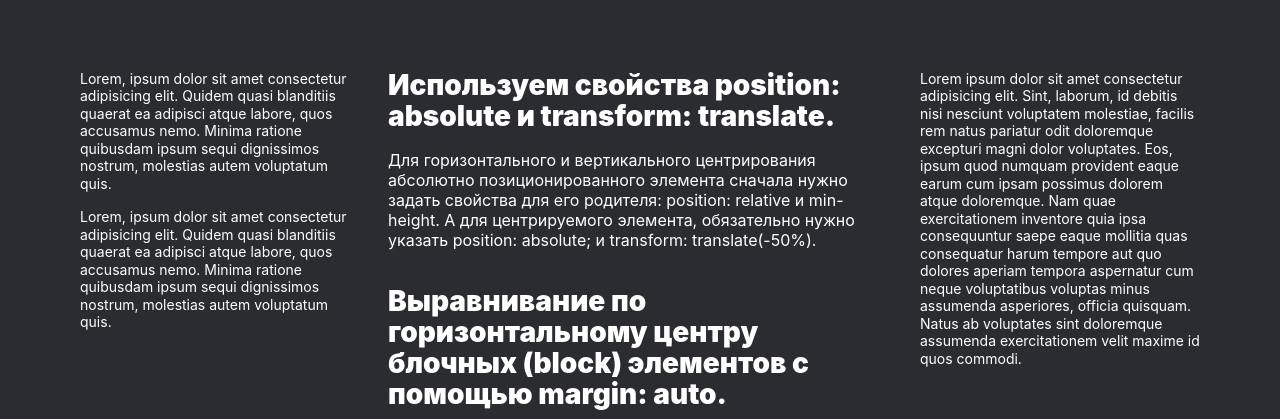
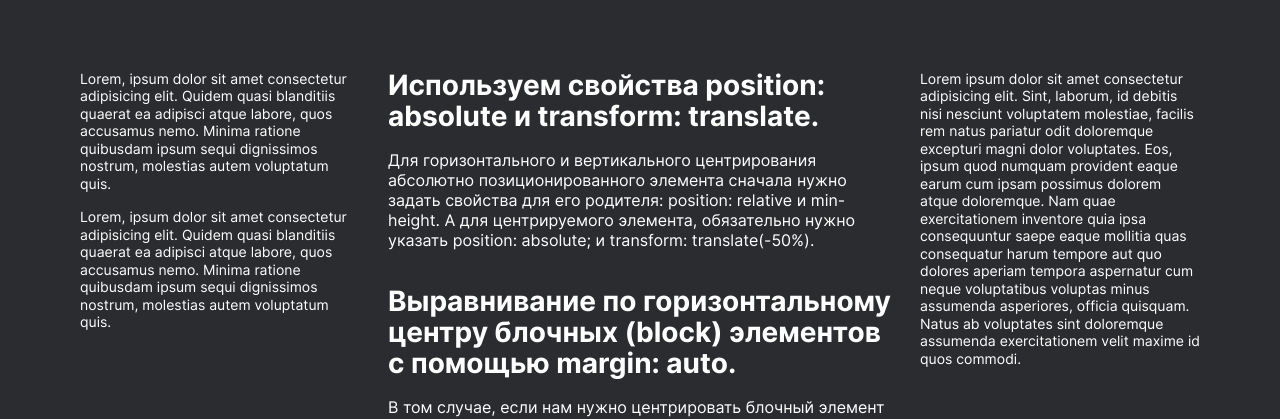
Before and after one commit to Stern-Ritter/three-column-layout, a website: page src/index.html in a window 1280 px wide. Shown: the part 341-760 px from the top of the page. Drawn offline with Linux system fonts and the light colour scheme; files whose address does not match are found by name.

Commit message:
Add fonts

```diff
--- a/src/blocks/card/__header/card__header.css
+++ b/src/blocks/card/__header/card__header.css
@@ -2,7 +2,7 @@
   padding: 0;
   margin: 0 0 18px 0;
   font-style: normal;
-  font-weight: 900;
+  font-weight: 700;
   font-size: 28px;
   line-height: 1.11;
 }
--- a/src/index.css
+++ b/src/index.css
@@ -1,4 +1,6 @@
 @import url(./vendor/sanitize.css);
+
+@import url(./vendors/fonts/Inter/fonts.css);
 
 @import url(./blocks/page/page.css);
 @import url(./blocks/page/__section/page__section.css);
--- /dev/null
+++ b/src/vendors/fonts/Inter/fonts.css
@@ -0,0 +1,17 @@
+@font-face {
+  font-family: "Inter";
+  font-style: normal;
+  font-weight: 400;
+  src: url("./Inter-Regular.woff2") format("woff2"),
+    url("./Inter-Regular.woff") format("woff"),
+    url("./Inter-Regular.ttf") format("truetype");
+}
+
+@font-face {
+  font-family: "Inter";
+  font-style: normal;
+  font-weight: 700;
+  src: url("./Inter-Bold.woff2") format("woff2"),
+    url("./Inter-Bold.woff") format("woff"),
+    url("./Inter-Bold.ttf") format("truetype");
+}
```
Also changed, not shown: src/vendors/fonts/Inter/Inter-Bold.ttf (added), src/vendors/fonts/Inter/Inter-Bold.woff (added), src/vendors/fonts/Inter/Inter-Bold.woff2 (added), src/vendors/fonts/Inter/Inter-Regular.ttf (added), src/vendors/fonts/Inter/Inter-Regular.woff (added), src/vendors/fonts/Inter/Inter-Regular.woff2 (added).
